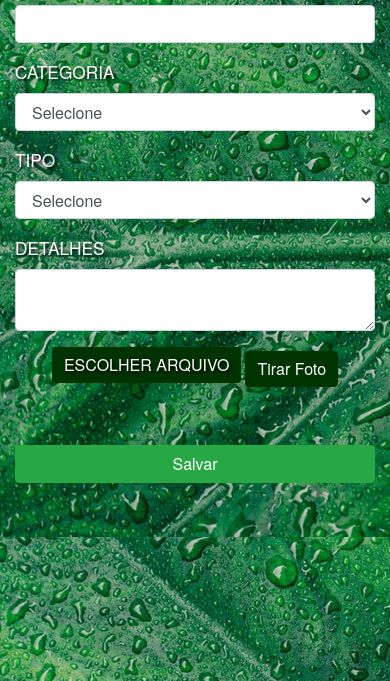
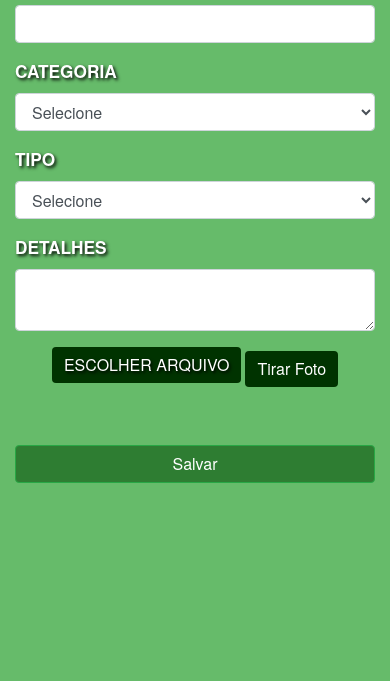
Before and after one commit to liara987/cidadao-do-vale-mobile, a website: page www/index.html in a window 390 px wide. Shown: the part 163-844 px from the top of the page. Drawn offline with nearby package versions, Linux system fonts and the light colour scheme; some packages are replaced by stand-ins of ours; no server answers.

Commit message:
Mudando fundo
Tirando imagem de fundo e colocando cor mais clara

```diff
--- a/www/css/index.css
+++ b/www/css/index.css
@@ -16,6 +16,10 @@
  * specific language governing permissions and limitations
  * under the License.
  */
+
+ .btn-success{
+     background-color: #2e7d32;
+ }
 
  .display-4{
     text-shadow: black 0.1em 0.1em 0.2em;
@@ -45,7 +49,7 @@ body {
     -webkit-text-size-adjust: none;             /* prevent webkit from resizing text to fit */
     -webkit-user-select: none;                  /* prevent copy paste, to allow, change 'none' to 'text' */
     /*background-color:#E4E4E4;*/
-    background-color:#27A844;
+    background-color:#66bb6a;
     /*background-image:linear-gradient(top, #A7A7A7 0%, #E4E4E4 51%);*/
     /*background-image:-webkit-linear-gradient(top, #A7A7A7 0%, #E4E4E4 51%);*/
     /*background-image:-ms-linear-gradient(top, #A7A7A7 0%, #E4E4E4 51%);*/
@@ -59,12 +63,12 @@ body {
     background-attachment:fixed;
     font-family:'HelveticaNeue-Light', 'HelveticaNeue', Helvetica, Arial, sans-serif;
     font-size:12px;
+    font-weight: bold;
     height:100%;
     margin:0px;
     padding:0px;
     text-transform:uppercase;
     width:100%;
-    background-image: url(../img/background.jpeg);
 }
 
 /* Portrait layout (default) */
```
